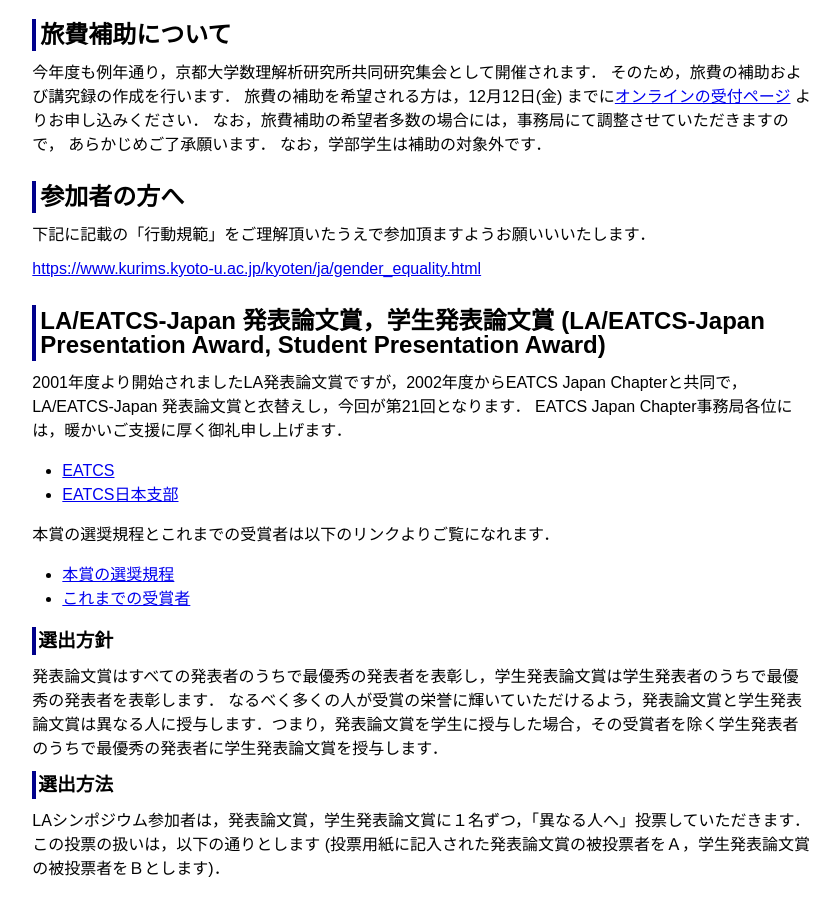
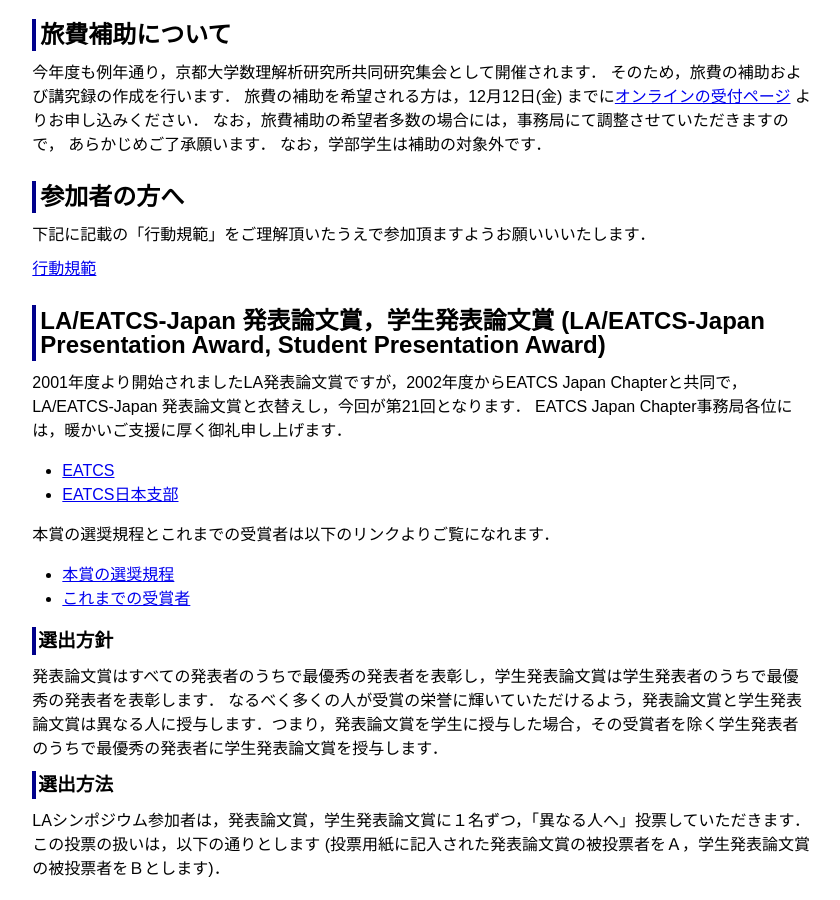
Before and after one commit to ytamura12/la-symposium_test.github.io, a Jekyll site: the page built from 2023/winter.md, in a window 1280 px wide and 900 px high, scrolled down 723 px. Shown: the whole window, without its empty margins (326-1166 px from the left). Built offline with Jekyll 4.4.1, drawn with Linux system fonts in a browser that asks for light colours; part of the change alters nothing that is shown.

Commit message:
Update winter.md

```diff
--- a/2023/winter.md
+++ b/2023/winter.md
@@ -76,7 +76,7 @@ LaTeX 用の予稿のテンプレート ([LAtemplate_w.tex]({{ "/assets/tex/LAte
 --------
 下記に記載の「行動規範」をご理解頂いたうえで参加頂ますようお願いいいたします．
 
-<https://www.kurims.kyoto-u.ac.jp/kyoten/ja/gender_equality.html>
+[行動規範](https://www.kurims.kyoto-u.ac.jp/kyoten/ja/gender_equality.html){:target="_blank"}
 
 
 LA/EATCS-Japan 発表論文賞，学生発表論文賞 (LA/EATCS-Japan Presentation Award, Student Presentation Award)
@@ -87,13 +87,13 @@ Chapterと共同で，LA/EATCS-Japan 発表論文賞と衣替えし，今回が
 Chapter事務局各位には，暖かいご支援に厚く御礼申し上げます．
 
 
-* [EATCS](http://www.eatcs.org/)
-* [EATCS日本支部](http://www.ecei.tohoku.ac.jp/alg/EATCS-J/index-j.html)
+* [EATCS](http://www.eatcs.org/){:target="_blank"}
+* [EATCS日本支部](http://www.ecei.tohoku.ac.jp/alg/EATCS-J/index-j.html){:target="_blank"}
 
 本賞の選奨規程とこれまでの受賞者は以下のリンクよりご覧になれます．
 
-* [本賞の選奨規程](http://www.ecei.tohoku.ac.jp/alg/EATCS-J/190205sensho.pdf)
-* [これまでの受賞者](http://www.ecei.tohoku.ac.jp/alg/EATCS-J/award-j.html)
+* [本賞の選奨規程](http://www.ecei.tohoku.ac.jp/alg/EATCS-J/190205sensho.pdf){:target="_blank"}
+* [これまでの受賞者](http://www.ecei.tohoku.ac.jp/alg/EATCS-J/award-j.html){:target="_blank"}
 
 <!--
 ### LA/EATCS-Japan 発表論文賞
```
